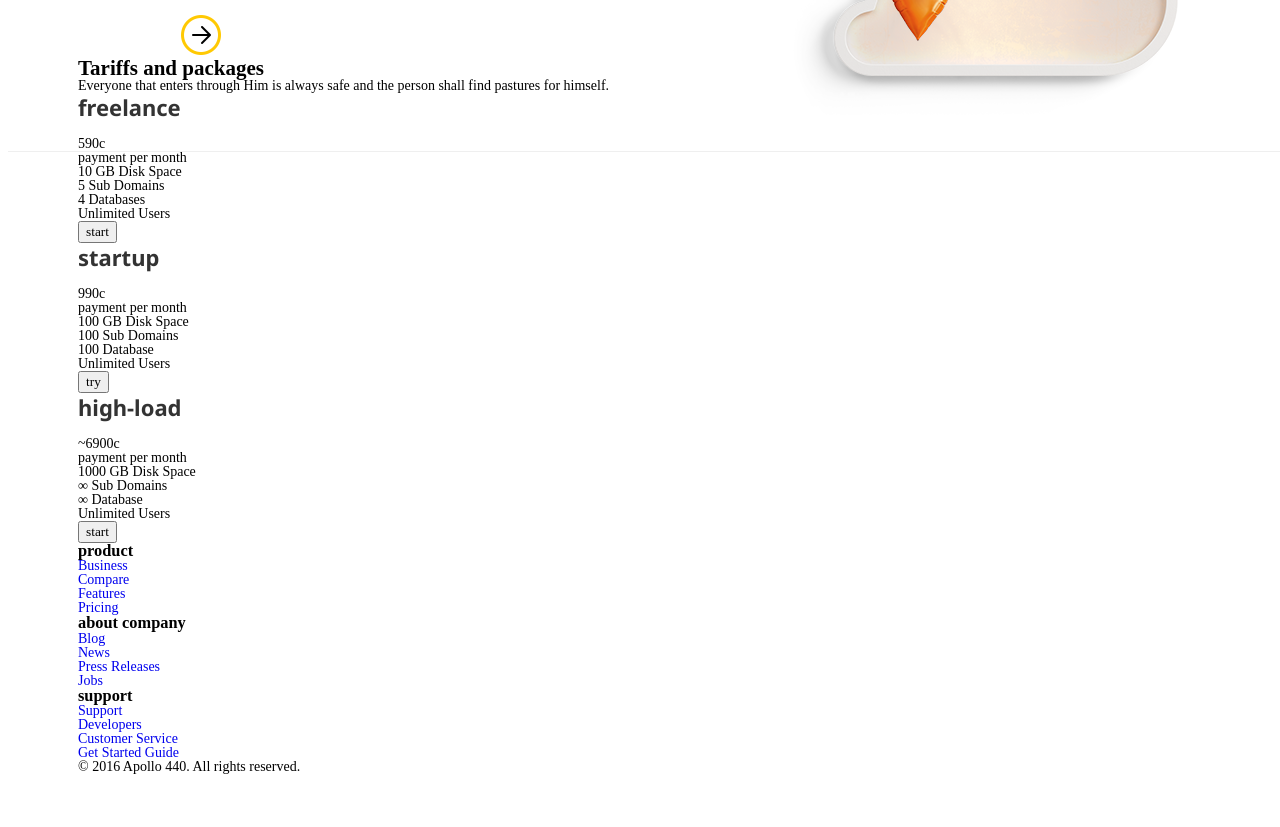
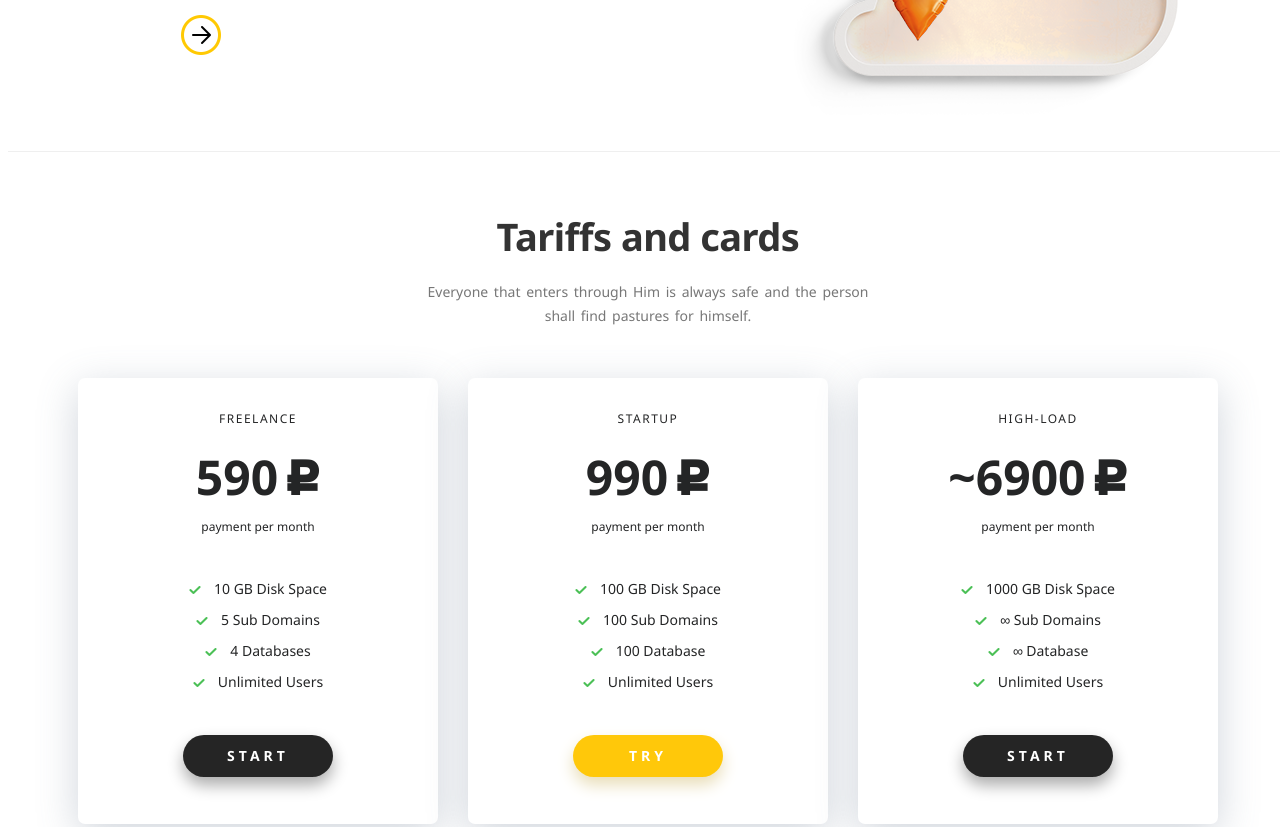
Before and after one commit to enterkvas/dz_10_apollo_finish, a website: page index.html in a window 1280 px wide. Shown: the part 1900-2727 px from the top of the page. Before the commit the page ends 2674 px from the top, so only its background shows below. Drawn offline with nearby package versions, Linux system fonts and the light colour scheme.

Commit message:
Eighth commit: Prices and Footer blocks are ready. All desktop is ready

```diff
--- a/index.html
+++ b/index.html
@@ -218,73 +218,71 @@
 		<!-- Prices -->
 	<section id="prices" class="prices">
 		<div class="container">
-			<h2 class="prices__title title">Tariffs and packages</h2>
-			<p class="subtitle-text">Everyone that enters through Him is always safe and the person shall find pastures
+			<article>
+				<header class="header">
+					<h2 class="prices__title heading">Tariffs and cards</h2>
+					<p class="prices__text">Everyone that enters through Him is always safe and the person shall find pastures
 						for himself.</p>
+				</header>
+			</article>
 			<div class="prices__row">
 				<!-- card 1 -->
 				<div class="prices__col">
-					<div class="prices__item item">
-						<header class="item-benefits__title">
+					<div class="card">
+						<h3 class="card__type">
 							freelance
-						</header>
-						<div class="item__price">590c</div>
-						<div class="item__period">payment per month</div>
-						<div class="item__list">
-							<ul>
+						</h3>
+						<div class="card__price">590</div>
+						<div class="card__period">payment per month</div>
+						<ul class="card__list">
 							<li>10 GB Disk Space</li>
 							<li>5 Sub Domains</li>
 							<li>4 Databases</li>
 							<li>Unlimited Users</li>
 						</ul>
-						</div>
-						<button class="button">
+						<a class="button">
 							start
-						</button>
+						</a>
 					</div>
 				</div>
 				<!-- /card 1 -->
 				<!-- card 2 -->
 				<div class="prices__col">
-					<div class="prices__item item">
-						<header class="item-benefits__title">
+					<div class="card">
+						<h3 class="card__type">
 							startup
-						</header>
-						<div class="item__price">990c</div>
-						<div class="item__period">payment per month</div>
-						<div class="item__list">
-							<ul>
+						</h3>
+						<div class="card__price">990</div>
+						<div class="card__period">payment per month</div>
+						<ul class="card__list">
 							<li>100 GB Disk Space</li>
 							<li>100 Sub Domains</li>
 							<li>100 Database</li>
 							<li>Unlimited Users</li>
 						</ul>
-						</div>
-						<button class="button">
+						<a class="button button--orange">
 							try
-						</button>
+						</a>
 					</div>
 				</div>
 				<!-- /card 2 -->
 				<!-- card 3 -->
 				<div class="prices__col">
-					<div class="prices__item item">
-						<header class="item-benefits__title">
+					<div class="card">
+						<h3 class="card__type">
 							high-load
-						</header>
-						<div class="item__price">~6900c</div>
-						<div class="item__period">payment per month</div>
-						<div class="item__list">
-							<ul>
+						</h3>
+						<div class="card__price">~6900</div>
+						<div class="card__period">payment per month</div>
+						<ul class="card__list">
 							<li>1000 GB Disk Space</li>
 							<li>∞ Sub Domains</li>
 							<li>∞ Database</li>
 							<li>Unlimited Users</li>
 						</ul>
-						</div>
-						<button class="button">
+						<a class="button">
 							start
-						</button>
+						</a>
 					</div>
 				</div>
 				<!-- /card 3 -->
@@ -341,6 +339,17 @@
 
 	<!-- User script -->
 	<script src="./js/main.js"></script>
+
+	<!-- Quality mark -->
+	<p>
+		<a href="http://jigsaw.w3.org/css-validator/check/referer">
+			<img style="border:0;width:88px;height:31px"
+					src="http://jigsaw.w3.org/css-validator/images/vcss-blue"
+					alt="Правильный CSS!" />
+		</a>
+	</p>
+	<!-- / Quality mark -->
+
 </body>
 
 </html>
--- /dev/null
+++ b/scss/blocks/_button.scss
@@ -0,0 +1,26 @@
+.button {
+	display: inline-block;
+	width: 150px;
+	height: 42px;
+	background-color: #252525;
+	box-shadow: 0px 8px 16px 0px #ababab;
+	color: #fff;
+	font-family: 'Noto Sans', sans-serif;
+	font-size: 14px;
+	line-height: 1;
+	font-weight: 700;
+	text-transform: uppercase;
+	letter-spacing: 4px;
+	border-radius: 22px;
+	padding-top: 14px;
+	margin-bottom: 13px;
+
+	&:hover, &:active, &:focus {
+		background-color: #ffc80a;
+		box-shadow: 0px 8px 16px 0px #e9deb9;
+	}
+	&--orange {
+		background-color: #ffc80a;
+		box-shadow: 0px 8px 16px 0px #e9deb9;
+	}
+}
--- /dev/null
+++ b/scss/blocks/_card.scss
@@ -0,0 +1,55 @@
+.card {
+	padding: 34px 25px;
+	background-color: #fff;
+	border-radius: 7px;
+	color: #242526;
+	box-shadow: 0px 10px 40px 0px rgba(99, 117, 138, .3);
+
+	&__type {
+		font-size: 12px;
+		line-height: 1.2;
+		font-weight: 400;
+		text-transform: uppercase;
+		letter-spacing: 1.5px;
+		margin-bottom: 27px;
+	}
+	&__price {
+		font-size: 48px;
+		line-height: 1;
+		font-weight: 700;
+		margin-bottom: 10px;
+
+		&::after {
+			content: "c";
+			font-family: 'als_rublregular';
+			margin-left: 6px;
+		}
+	}
+	&__period {
+		font-size: 12px;
+		line-height: 2.5;
+		letter-spacing: 0.025px;
+		margin-bottom: 36px;
+	}
+}
+
+ul.card__list {
+	font-size: 14px;
+	line-height: 1.5;
+	margin-bottom: 43px;
+
+	li {
+		margin-bottom: 10px;
+
+		&::before {
+			content: "";
+			width: 12px;
+			height: 12px;
+			background-image: url('../../img/icons/ok-icon.png');
+			background-repeat: no-repeat;
+			background-position: left 4px;
+			display: inline-block;
+			margin-right: 13px;
+		}
+	}
+}
--- a/scss/main.scss
+++ b/scss/main.scss
@@ -4,11 +4,13 @@
 
 @import "base/_base";
 @import "base/_null-styles";
+@import "base/_gridLayout";
 
-@import "blocks/_gridLayout";
-@import "blocks/_prices-col";
 @import "blocks/_heading";
+@import "blocks/_card";
+@import "blocks/_button";
 
+@import "sections/_prices";
 @import "sections/_benefits";
 @import "sections/_footer";
 @import "sections/_logo";
--- a/scss/sections/_footer.scss
+++ b/scss/sections/_footer.scss
@@ -0,0 +1,39 @@
+.footer {
+	padding-top: 56px;
+	padding-bottom: 68px;
+	background-color: #252525;
+	font-family: 'Noto Sans', sans-serif;
+	font-weight: 400;
+
+	&__row {
+		display: flex;
+	}
+	&__col {
+		flex: 0 1 25%;
+	}
+	&__title {
+		font-size: 12px;
+		line-height: 57px;
+		text-transform: uppercase;
+		letter-spacing: 3px;
+		color: #f7f8f9;
+		margin-bottom: -4px;
+	}
+	&__list {
+		font-size: 14px;
+		line-height: 36px;
+		margin-bottom: 43px;
+
+		& li a {
+			color: #6c6c6c;
+		}
+		& li a:hover, & li a:focus, & li a:active  {
+			color: #f7f8f9;
+		}
+	}
+	.copyright {
+		font-size: 14px;
+		line-height: 35px;
+		color: #6c6c6c;
+	}
+}
--- /dev/null
+++ b/scss/sections/_prices.scss
@@ -0,0 +1,30 @@
+.prices {
+	padding-top: 154px;
+	padding-bottom: 90px;
+	text-align: center;
+	font-family: 'Noto Sans', sans-serif;
+	font-weight: 400;
+
+	&__title {
+		margin-bottom: 20px;
+	}
+	&__text {
+		max-width: 450px;
+		margin-left: auto;
+		margin-right: auto;
+		margin-bottom: 50px;
+		font-family: 'Noto Sans', sans-serif;
+		font-size: 14px;
+		line-height: 24px;
+		font-weight: 400;
+		color: #777777;
+		word-spacing: 2px;
+	}
+	&__row {
+		display: flex;
+		justify-content: space-between;
+	}
+	&__col {
+		flex: 0 1 360px;
+	}
+}
--- a/scss/sections/_service-description/_service-description_freelance.scss
+++ b/scss/sections/_service-description/_service-description_freelance.scss
@@ -1,6 +1,7 @@
 .freelance {
 	position: relative;
 	padding-top: 70px;
+
 	&::after {
 		content: '';
 		display: block;
--- a/scss/sections/_service-description/_service-description_startup.scss
+++ b/scss/sections/_service-description/_service-description_startup.scss
@@ -1,6 +1,7 @@
 .startup {
 	position: relative;
 	padding-top: 155px;
+
 	&::after {
 		content: '';
 		display: block;
```
Also changed, not shown: css/main.css, scss/base/_base.scss (deleted), scss/base/_gridLayout.scss (renamed from scss/blocks/_gridLayout.scss), scss/blocks/_prices-col.scss (deleted). Lines whose indentation alone changed are shown as unchanged.
